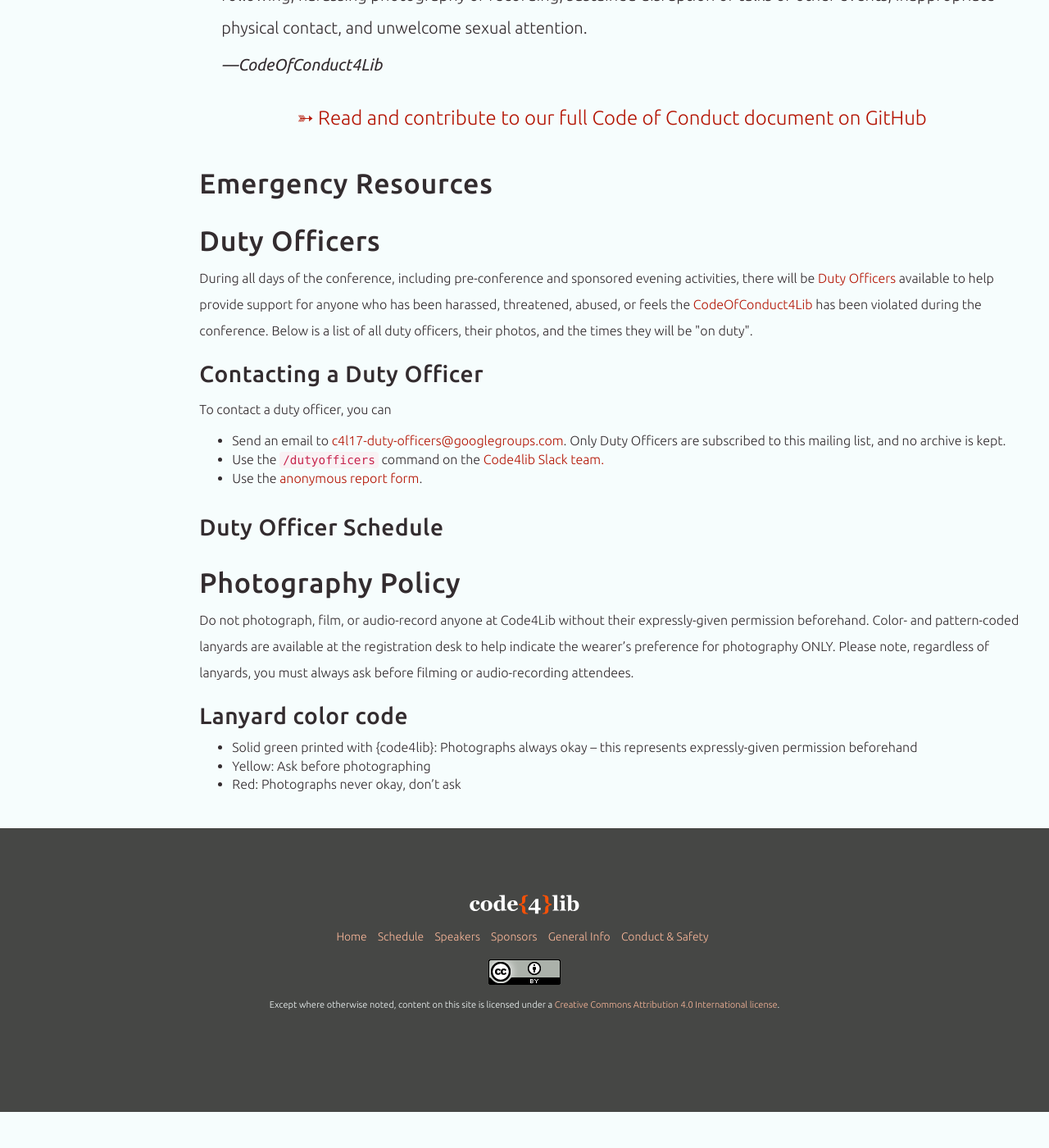
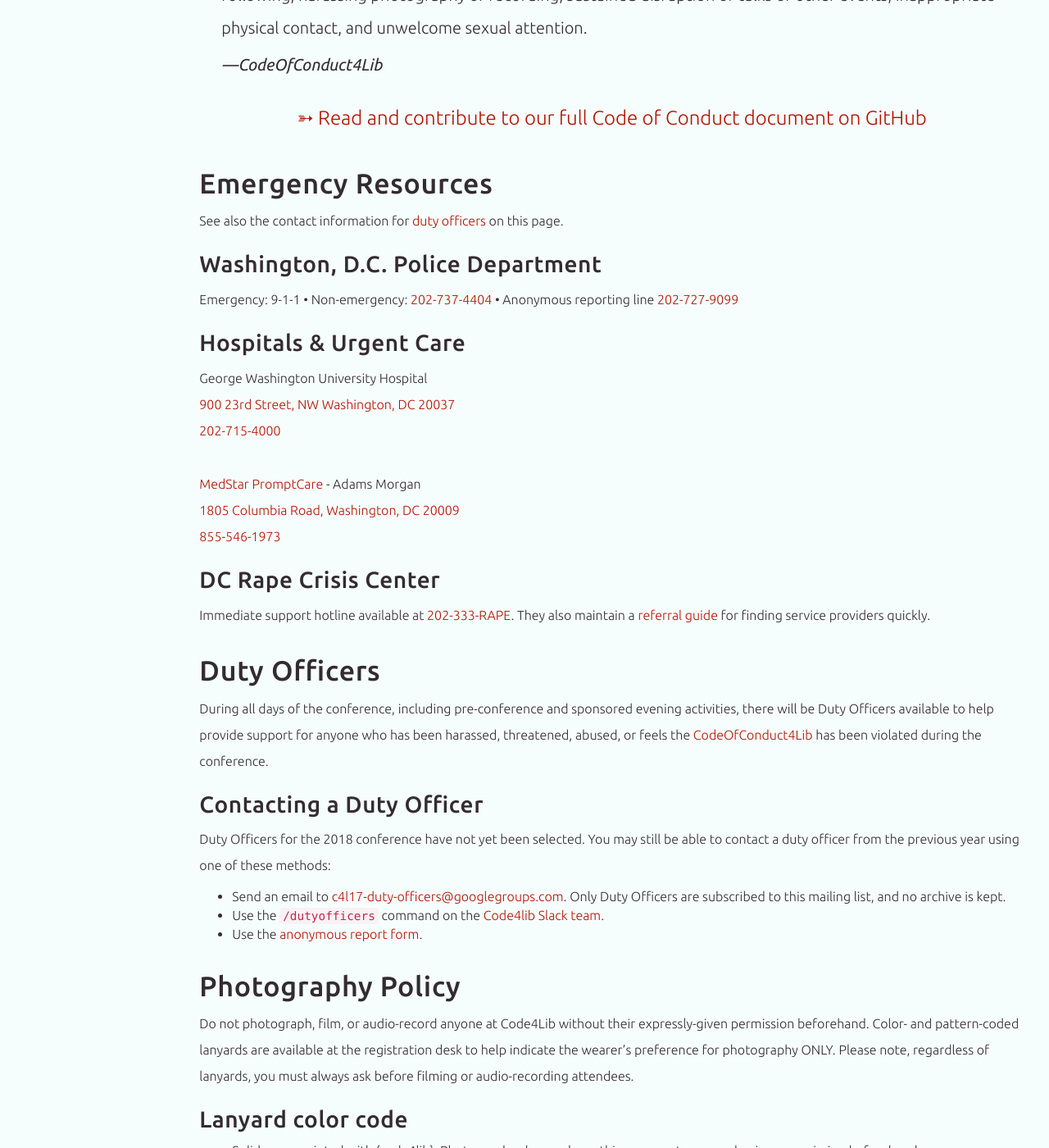
Before and after one commit to code4lib/2018.code4lib.org, a Jekyll site: the page built from conduct/index.html, in a window 1280 px wide and 1400 px high, scrolled down 623 px. Shown: the whole window at 82% size. Built offline with Jekyll 4.4.1, drawn with Linux system fonts in a browser that asks for light colours; some web fonts are replaced; before the commit the page ends 1979 px from its top, so only the background shows below that.

Commit message:
conduct - clean up content

```diff
--- a/conduct/index.html
+++ b/conduct/index.html
@@ -20,7 +22,7 @@ active: 'Conduct & Safety'
                 <h1>Conduct & Safety</h1>
             </div>
 
-            <h2>Code4Lib Community Code of Conduct</h2>
+            <h2 id="conduct">Code4Lib Community Code of Conduct</h2>
 
             <blockquote>
                 <p>
@@ -52,87 +54,42 @@ active: 'Conduct & Safety'
                 <div class="col-md-12">
                     <h2 id="emergency">Emergency Resources</h2>
 
-                    {% comment %}
-                    <div class="col-md-12">
-                    <h2>Duty Officers (Code of Conduct)</h2>
+                    <p>See also the contact information for <a href="#officers">duty officers</a> on this page.</p>
+
+                    <h3>Washington, D.C. Police Department</h3>
                     <p>
-                        To contact a Duty Officer, you can call or text <a href="tel:6782188064">678-218-8064</a>.
-                        Other ways of contacting Duty Officers can be found on the <a href="/duty-officers">Duty Officers</a> page.
+                        Emergency: 9-1-1 • Non-emergency: <a href="tel:12027374404">202-737-4404</a> • Anonymous reporting line <a href="tel:12027279099">202-727-9099</a>
                     </p>
 
+                    <h3>Hospitals & Urgent Care</h3>
+
+                    <p>
+                        George Washington University Hospital
+                        <br><a href="https://www.google.com/maps?q=900+23rd+Street,+NW,+Washington,+DC,+20037">900 23rd Street, NW Washington, DC 20037</a>
+                        <br><a href="tel:12027154000">202-715-4000</a>
+                    </p>
+
+                    <br>
+
+                    <p>
+                        <a href="https://www.medstarhealth.org/mpc-adams-morgan/">MedStar PromptCare</a> - Adams Morgan
+                        <br><a href="https://www.google.com/maps?q=1805+Columbia+Road,+Washington,+DC+20009">1805 Columbia Road, Washington, DC 20009
+                        <br><a href="tel:18555461973">855-546-1973</a>
+                    </p>
+
+                    <h3>DC Rape Crisis Center</h3>
+
+                    <p>Immediate support hotline available at <a href="tel:12023337273">202-333-RAPE</a>. They also maintain a <a href="http://dcrcc.org/dc-referral-guide/">referral guide</a> for finding service providers quickly.</p>
+
+                    {% comment %}
                     <h2>Conference organizers and general assistance</h2>
                     <ul>
                         <li>Code4Lib 2017 general assistance — <a href="mailto:code4lib@library.ucla.edu">code4lib@library.ucla.edu</a></li>
                         <li>Luskin Center general information — <a href="tel:310-206-8585">310-206-8585</a></li>
                     </ul>
 
-                    <h2>UCLA Police Department</h2>
-                    <p>
-                        Emergency: 911 • Non-emergency: <a href="tel:3108251491">310-825-1491</a> • Anonymous reporting line <a href="tel:3107945824">310-794-5824</a>
-                    </p>
-                    <h2>Los Angeles Police Department</h2>
-                    <p>
-                        Emergency: 911 • Non-emergency: <a href="tel:8772755273">877-275-5273</a> • Anonymous reporting line <a href="tel:8775273247">877-527-3247</a>
-                    </p>
-                    <h2>Santa Monica Police Department</h2>
-                    <p>
-                        Emergency: 911 • Non-emergency: <a href="tel:3104588491">310-458-8491</a> • Anonymous reporting line <a href="tel:3104588449">310-458-8449</a>
-                    </p>
-                    <h2>Beverly Hills Police Department</h2>
-                    <p>
-                        Emergency: 911 • Non-emergency: <a href="tel:3105504951">310-550-4951</a>
-                    </p>
-                    <h2>Rape Treatment Center At Santa Monica-UCLA Medical Center</h2>
-                    <p>
-                        Medical and counseling services available 24 hours a day for sexual assault survivors.
+                    A local crisis counseling location was also included for LA
 
-                        Call <a href="tel:4242596700">424-259-6700</a> or visit <a href="http://rapetreatmentcenter.org/">www.rapetreatmentcenter.org</a>.
-                    </p>
-                    <h2>Hospital - Emergency</h2>
-                    <p>
-                        Ronald Reagan UCLA Medical Center
-                        <br><a href="https://www.google.com/maps/place/757+Westwood+Plaza,+Los+Angeles,+CA+90095/@34.0664494,-118.4485258,17z/data=!3m1!4b1!4m5!3m4!1s0x80c2bc85d0409e2f:0x920fbed33c720b61!8m2!3d34.0664494!4d-118.4463318">757 Westwood Plaza, Los Angeles</a>
-                        <br>Emergency Department: <a href="tel:3108252111">310-825-2111</a>
-                    </p>
-
-                    <h2>Urgent Care</h2>
-                    <p>
-                        Brentview Medical Urgent Care
-                        <br><a href="https://www.google.com/maps/place/11611+San+Vicente+Blvd,+Los+Angeles,+CA+90049/@34.0542075,-118.4714059,15z/data=!4m5!3m4!1s0x80c2bc9ffe82fc25:0x36f329a9f2b89d0b!8m2!3d34.0542075!4d-118.4626458">11611 San Vicente Boulevard, Los Angeles 90049</a>
-                        <br>Phone: <a href="tel:3108200013">310-820-0013</a>
-                        <br>Monday-Friday: 8am-8pm • Saturday-Sunday: 9am-5pm
-                    </p>
-                    <h2>Crisis Counseling</h2>
-                    <p>
-                        <ul>
-                            <li>Didi Hirsch Mental Health Services
-                                Short-term crisis counseling and crisis intervention. Open to anyone. Cost is based on ability to pay.
-                                <br><a href="https://www.google.com/maps/place/4760+Sepulveda+Blvd,+Culver+City,+CA+90230/@34.0016383,-118.4059676,17z/data=!3m1!4b1!4m5!3m4!1s0x80c2ba1a101f4643:0x552efa3198b89d77!8m2!3d34.0016383!4d-118.4037736">4760 South Sepulveda Boulevard, Culver City 90230</a>
-                                <br>Phone: <a href="tel:3103906612">310-390-6612</a></li>
-
-                            <li>Didi Hirsch Suicide Prevention Center:  <a href="tel:8777274747">877-727-4747</a></li>
-                            <li>National Suicide Prevention Lifeline: <a href="tel:8002738255">800-273-8255</a></li>
-                        </ul>
-                    </p>
-                    <h2>American Civil Liberties Union</h2>
-                    <p>
-                        <li>ACLU Southern California Chapter: <a href="https://www.aclusocal.org/en/seeking-legal-help-aclu">Request legal help</a> • <a href="tel:2139779500">213-977-9500</a></li>
-                    </p>
-                    <h2>UCLA Community Service Officers (CSOs)</h2>
-                    <p>
-                        CSO escorts are available free of charge to walk with students,
-                        faculty, staff, or visitors 365 days a year from dusk until 1 a.m.
-                        between campus buildings, local living areas, or Westwood Village
-                        within the approximate boundaries of Sunset Boulevard to the north,
-                        Hilgard to the east, Wilshire to the South, and Veteran to the West.
-                        Call 310-794-WALK (<a href="tel:310-794-9255">310-794-9255</a>) 15 minutes before you need to leave
-                        to request a CSO escort.
-                    </p>
-                    <h2>Taxi Services</h2>
-                    <p>
-                        Beverly Hills Cab Company: <a href="tel:8002736611">800-273-6611</a> • L.A. Yellow Cab: <a href="tel:4242222222">424-222-2222</a>
-                    </p>
-                    </div>
                     {% endcomment %}
                 </div>
             </div>
@@ -142,18 +99,17 @@ active: 'Conduct & Safety'
                     <h2 id="officers">Duty Officers</h2>
 
                     <p>
-                        During all days of the conference, including pre-conference and sponsored evening activities,
-                        there will be <a href="http://wiki.code4lib.org/Duty_Officers">Duty Officers</a> available to
-                        help provide support for anyone who has been harassed, threatened, abused, or feels the
-                        <a href="https://github.com/code4lib/antiharassment-policy/blob/master/code_of_conduct.md">CodeOfConduct4Lib</a>
-                        has been violated during the conference. Below is a list of all duty officers, their photos,
-                        and the times they will be "on duty".
+                        During all days of the conference, including pre-conference and sponsored
+                        evening activities, there will be Duty Officers available to help provide
+                        support for anyone who has been harassed, threatened, abused, or feels the
+                        <a href="https://github.com/code4lib/antiharassment-policy/blob/master/code_of_conduct.md">
+                        CodeOfConduct4Lib</a> has been violated during the conference.
                     </p>
 
                     <h3>Contacting a Duty Officer</h3>
 
                     <p>
-                      To contact a duty officer, you can
+                      Duty Officers for the 2018 conference have not yet been selected. You may still be able to contact a duty officer from the previous year using one of these methods:
                       <ul>
                         <li>Send an email to <a href="mailto:c4l17-duty-officers@googlegroups.com">c4l17-duty-officers@googlegroups.com</a>. Only Duty Officers are subscribed to this mailing list, and no archive is kept.</li>
                         <li>Use the <code>/dutyofficers</code> command on the <a href="https://code4lib.slack.com/">Code4lib Slack team.</a></li>
@@ -161,6 +117,7 @@ active: 'Conduct & Safety'
                       </ul>
                     </p>
 
+                    {% if site.data.duty-officers %}
                     <div class="row">
                     {% for officer in site.data.duty-officers %}
                         <div class="col-md-4">
@@ -173,7 +130,9 @@ active: 'Conduct & Safety'
                         </div>
                     {% endfor %}
                     </div>
+                    {% endif %}
 
+                    {% if site.data.duty-officer-schedule %}
                     <h3>Duty Officer Schedule</h3>
                     {% for session in site.data.duty-officer-schedule %}
                         <h2>{{ session.title }}</h2>
@@ -195,6 +154,7 @@ active: 'Conduct & Safety'
                             </div>
                         </div>
                     {% endfor %}
+                    {% endif %}
 
                 </div>
             </div>
```
Also changed, not shown: other parts of conduct/index.html (+2 -0 lines).
